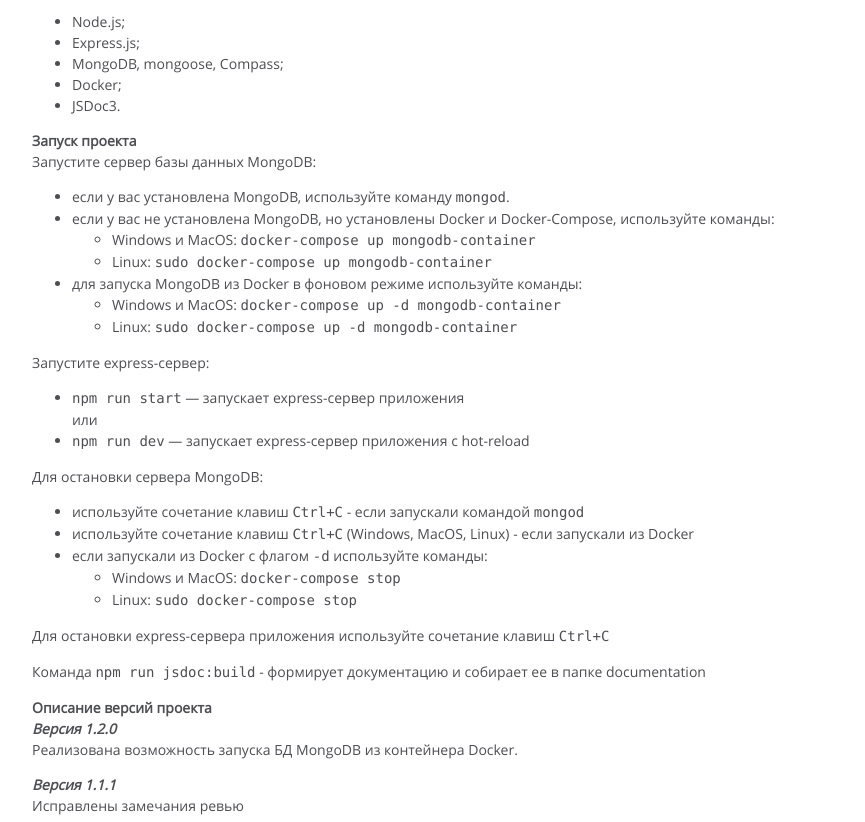
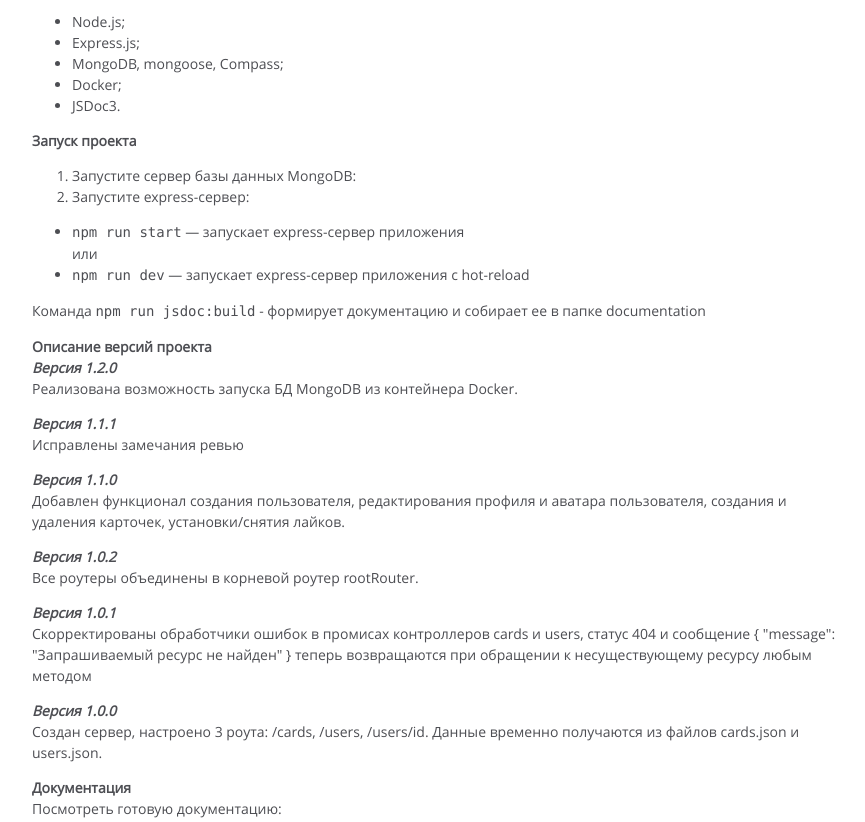
Before and after one commit to DNWD843/express-mesto, a website: page documentation/index.html in a window 1280 px wide. Shown: the part 385-1207 px from the top of the page, without its empty margins (0-865 px from the left). Drawn offline with Linux system fonts and the light colour scheme.

Commit message:
v.1.2.0 docker (edit readme)

```diff
--- a/documentation/index.html
+++ b/documentation/index.html
@@ -57,41 +57,16 @@
 <li>Docker;</li>
 <li>JSDoc3.</li>
 </ul>
-<p><strong>Запуск проекта</strong><br>
-Запустите сервер базы данных MongoDB:<br></p>
-<ul>
-<li>если у вас установлена MongoDB, используйте команду <code>mongod</code>.</li>
-<li>если у вас не установлена MongoDB, но установлены Docker и Docker-Compose, используйте команды:
-<ul>
-<li>Windows и MacOS: <code>docker-compose up mongodb-container</code></li>
-<li>Linux: <code>sudo docker-compose up mongodb-container</code></li>
-</ul>
-</li>
-<li>для запуска MongoDB из Docker в фоновом режиме используйте команды:
-<ul>
-<li>Windows и MacOS: <code>docker-compose up -d mongodb-container</code></li>
-<li>Linux: <code>sudo docker-compose up -d mongodb-container</code></li>
-</ul>
-</li>
-</ul>
-<p>Запустите express-сервер:<br></p>
+<p><strong>Запуск проекта</strong><br></p>
+<ol>
+<li>Запустите сервер базы данных MongoDB:<br></li>
+<li>Запустите express-сервер:<br></li>
+</ol>
 <ul>
 <li><code>npm run start</code> — запускает express-сервер приложения<br>
 или</li>
 <li><code>npm run dev</code> — запускает express-сервер приложения с hot-reload</li>
 </ul>
-<p>Для остановки сервера MongoDB:<br></p>
-<ul>
-<li>используйте сочетание клавиш <code>Ctrl+C</code> - если запускали командой <code>mongod</code></li>
-<li>используйте сочетание клавиш <code>Ctrl+C</code> (Windows, MacOS, Linux) - если запускали из Docker</li>
-<li>если запускали из Docker с флагом <code>-d</code> используйте команды:
-<ul>
-<li>Windows и MacOS: <code>docker-compose stop</code></li>
-<li>Linux: <code>sudo docker-compose stop</code></li>
-</ul>
-</li>
-</ul>
-<p>Для остановки express-сервера приложения используйте сочетание клавиш <code>Ctrl+C</code></p>
 <p>Команда <code>npm run jsdoc:build</code> - формирует документацию и собирает ее в папке documentation</p>
 <p><strong>Описание версий проекта</strong><br>
 <em><strong>Версия 1.2.0</strong></em><br>
@@ -130,7 +105,7 @@
 <br class="clear">
 
 <footer>
-    Documentation generated by <a href="https://github.com/jsdoc/jsdoc">JSDoc 3.6.6</a> on Sat Oct 31 2020 00:52:23 GMT+0300 (Москва, стандартное время)
+    Documentation generated by <a href="https://github.com/jsdoc/jsdoc">JSDoc 3.6.6</a> on Sun Nov 01 2020 02:18:18 GMT+0300 (Москва, стандартное время)
 </footer>
 
 <script> prettyPrint(); </script>
```
Also changed, not shown: documentation/app.js.html (+1 -1 lines), documentation/controllers_cards.js.html (+1 -1 lines), documentation/controllers_users.js.html (+1 -1 lines), documentation/models_card.js.html (+1 -1 lines), documentation/models_user.js.html (+1 -1 lines), documentation/module-app.html (+1 -1 lines), documentation/module-controllers_cards.html (+1 -1 lines), documentation/module-controllers_users.html (+1 -1 lines), documentation/module-models_card.html (+1 -1 lines), documentation/module-models_user.html (+1 -1 lines), documentation/module-routes_badRequest.html (+1 -1 lines), documentation/module-routes_cards.html (+1 -1 lines), documentation/module-routes_root.html (+1 -1 lines), documentation/module-routes_users.html (+1 -1 lines), 5 more files.
